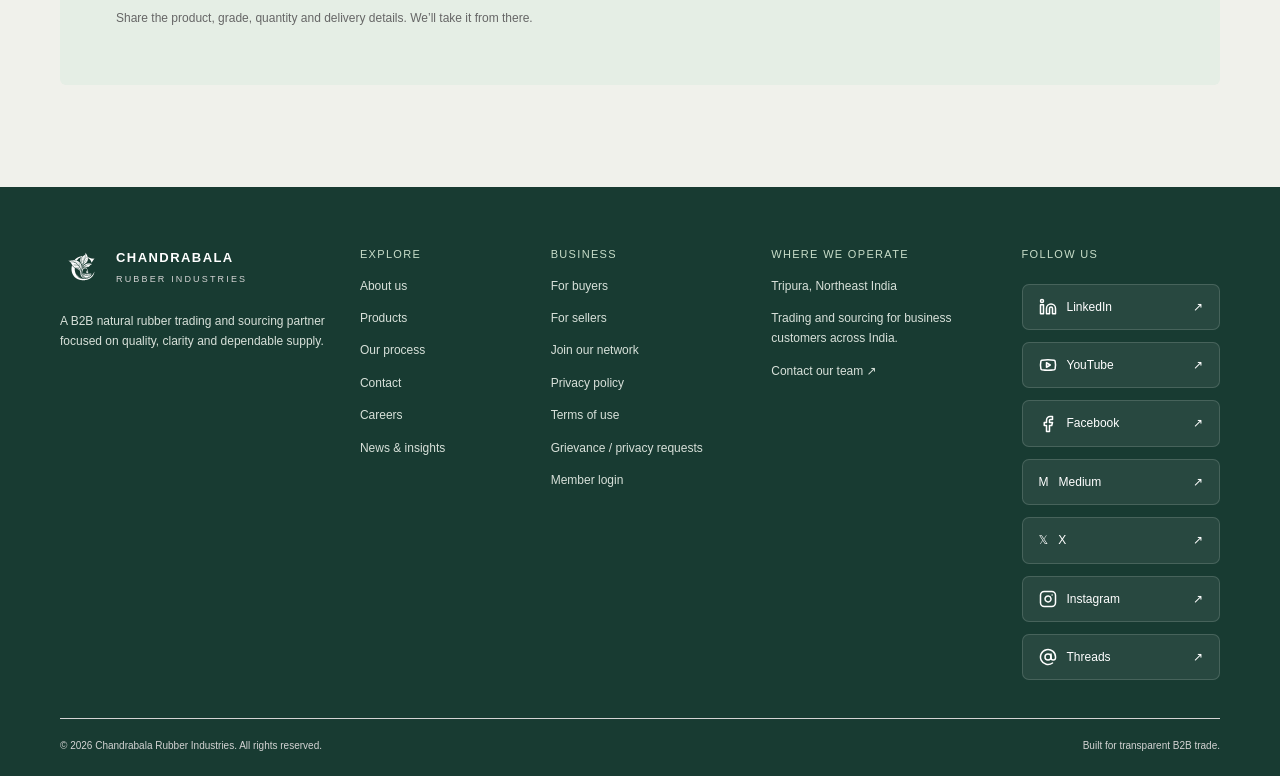
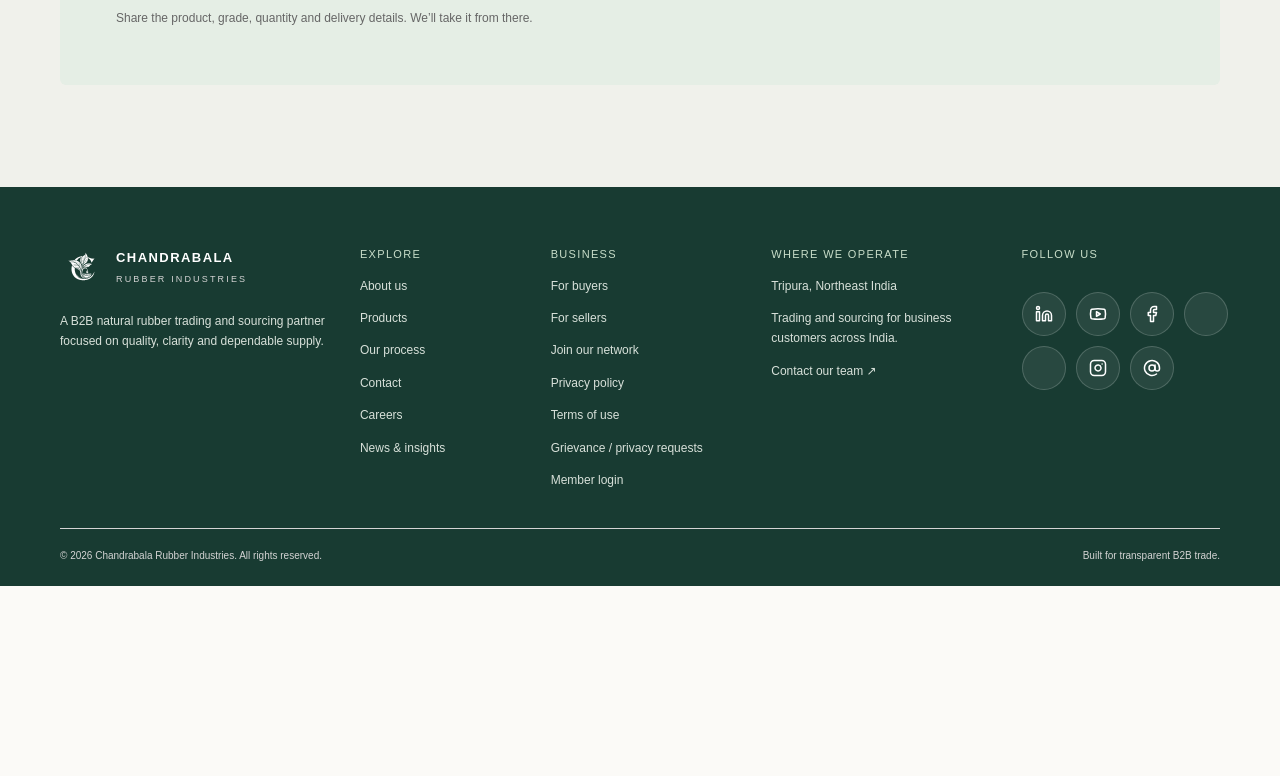
Before and after one commit to alsopranab/CHANDRABALARUBBER, a Next.js app: page / in a window 1280 px wide. Shown: the part 3820-4596 px from the top of the page. After the commit the page ends 4406 px from the top, so only its background shows below. Built offline with nearby package versions, Linux system fonts and the light colour scheme.

Commit message:
Compact footer socials into a clean icon grid

```diff
--- a/src/app/globals.css
+++ b/src/app/globals.css
@@ -151,3 +151,15 @@ html,body{overflow-x:hidden;width:100%}.container{width:calc(100% - 36px)!import
 .footer-social a span:last-child{margin-left:auto}
 @media(max-width:900px){.footer-grid{grid-template-columns:1fr 1fr!important}.footer-grid>div:first-child{grid-column:1/-1}.footer-social{grid-column:1/-1!important;display:grid!important;grid-template-columns:repeat(2,minmax(0,1fr));gap:10px!important}.footer-social h4{grid-column:1/-1}.footer-social a{width:100%}}
 @media(max-width:680px){.footer-grid{grid-template-columns:1fr 1fr!important}.footer-social{grid-column:1/-1!important;grid-template-columns:1fr!important}}
+
+/* Compact premium social icon grid */
+.footer-social{display:block!important;margin-top:0!important}
+.footer-social h4{margin:0 0 18px!important}
+.footer-social{display:grid!important;grid-template-columns:repeat(4,44px)!important;gap:10px!important;align-content:start!important}
+.footer-social h4{grid-column:1/-1!important}
+.footer-social a{width:44px!important;height:44px!important;padding:0!important;display:grid!important;grid-template-columns:1fr!important;place-items:center!important;border-radius:50%!important;background:rgba(255,255,255,.07)!important;border:1px solid rgba(255,255,255,.18)!important;gap:0!important}
+.footer-social a span{display:none!important}
+.footer-social a svg{width:18px;height:18px}
+.footer-social a:hover{background:rgba(255,255,255,.16)!important;transform:translateY(-2px)!important}
+@media(max-width:900px){.footer-social{grid-column:1/-1!important;grid-template-columns:repeat(4,44px)!important}.footer-social h4{grid-column:1/-1!important}}
+@media(max-width:680px){.footer-social{grid-column:1/-1!important;grid-template-columns:repeat(4,44px)!important}}
```
